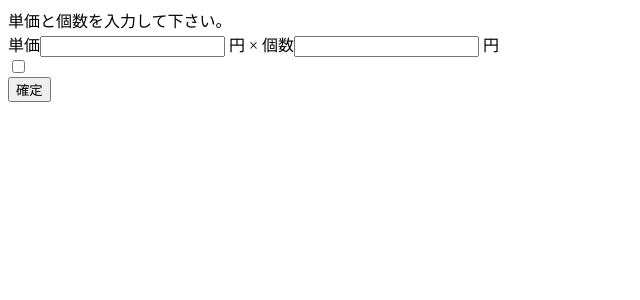
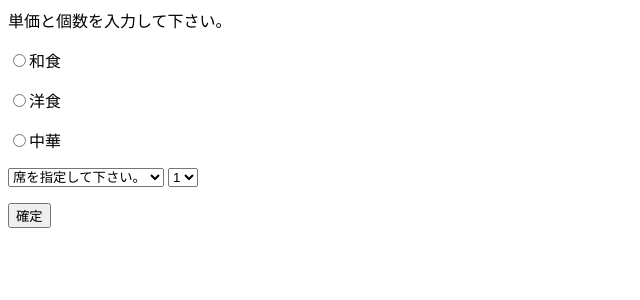
Before and after one commit to iwasawakaede/test-php, a PHP site: page /test.php in a window 1280 px wide. Shown: the top 300 px of the page, without its empty margins (0-640 px from the left). Run offline with PHP 8.4, Linux system fonts and the light colour scheme.

Commit message:
ラジオ・セレクト追加

```diff
--- a/test.php
+++ b/test.php
@@ -2,14 +2,33 @@
 require './header.php';
 const MESSAGE='単価と個数を入力して下さい。';
 echo MESSAGE;
-$price='';
 ?>
 <!-- <p>お名前を入力してください。</p> -->
 <form action="out-put.php" method="post">
-  単価<input type="text" name="price"> 円
+  <!-- 単価<input type="text" name="price" value="0"> 円
   ×
-  個数<input type="text" name="count"> 円<br>
-  <input type="checkbox" name="mail"><br>
-  <input type="submit" value="確定">
+  個数<input type="text" name="count" value="0">円<br>
+  <input type="checkbox" name="mail"><br> -->
+  <p><input type="radio" name="meal" value="和食">和食</p>
+  <p><input type="radio" name="meal" value="洋食">洋食</p>
+  <p><input type="radio" name="meal" value="中華">中華</p>
+  <select name="seat">
+    <option value="">席を指定して下さい。</option>
+    <option value="自由席">自由席</option>
+    <option value="指定席">指定席</option>
+    <option value="グリーン席">グリーン席</option>
+  </select>
+  <select name="num">
+    <option value="1">1</option>
+    <option value="2">2</option>
+    <option value="3">3</option>
+    <option value="4">4</option>
+    <option value="5">5</option>
+    <option value="6">6</option>
+    <option value="7">7</option>
+    <option value="8">8</option>
+    <option value="9">9</option>
+  </select>
+  <p><input type="submit" value="確定"></p>
 </form>
 <?php require './footer.php' ?>
```
Also changed, not shown: out-put.php (+41 -2 lines).
